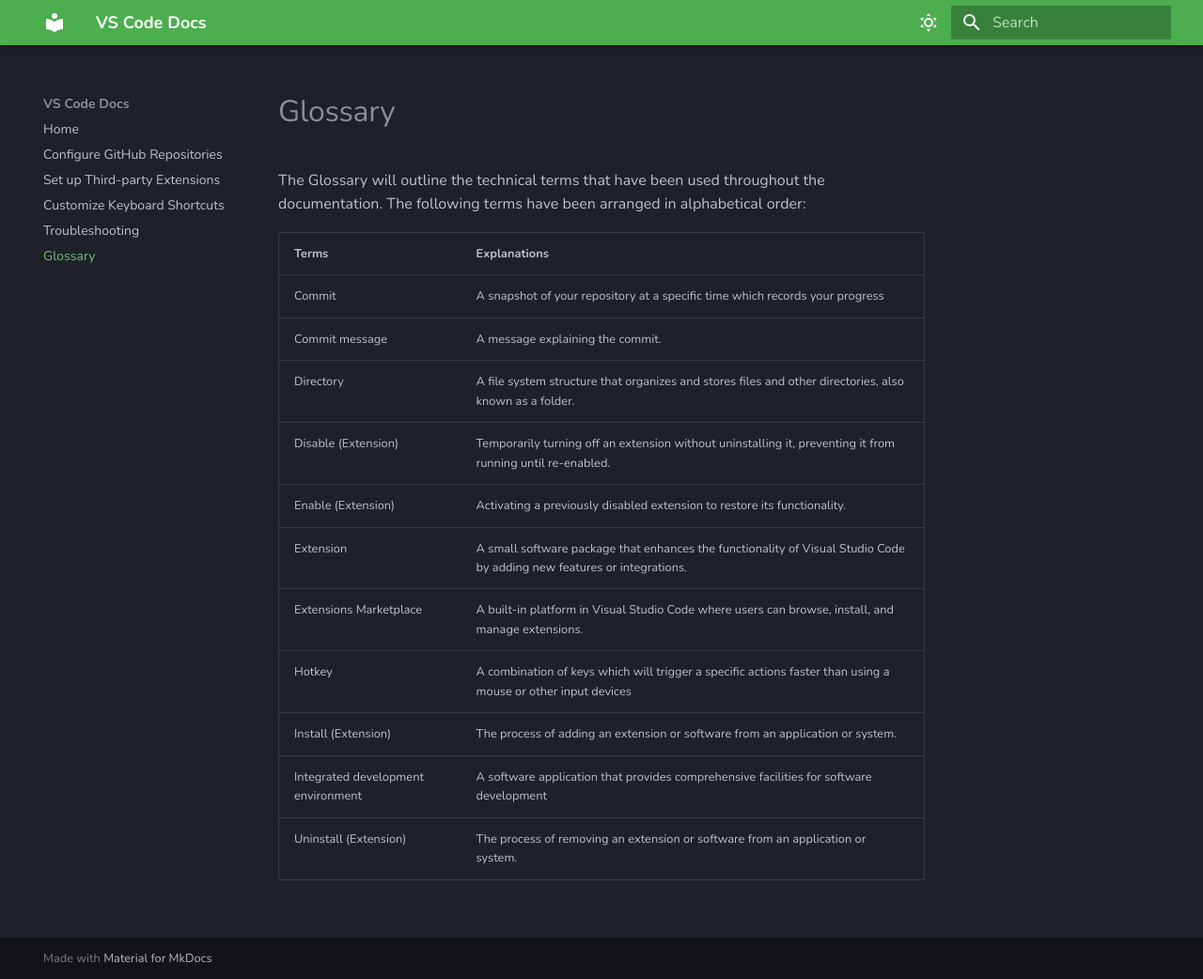
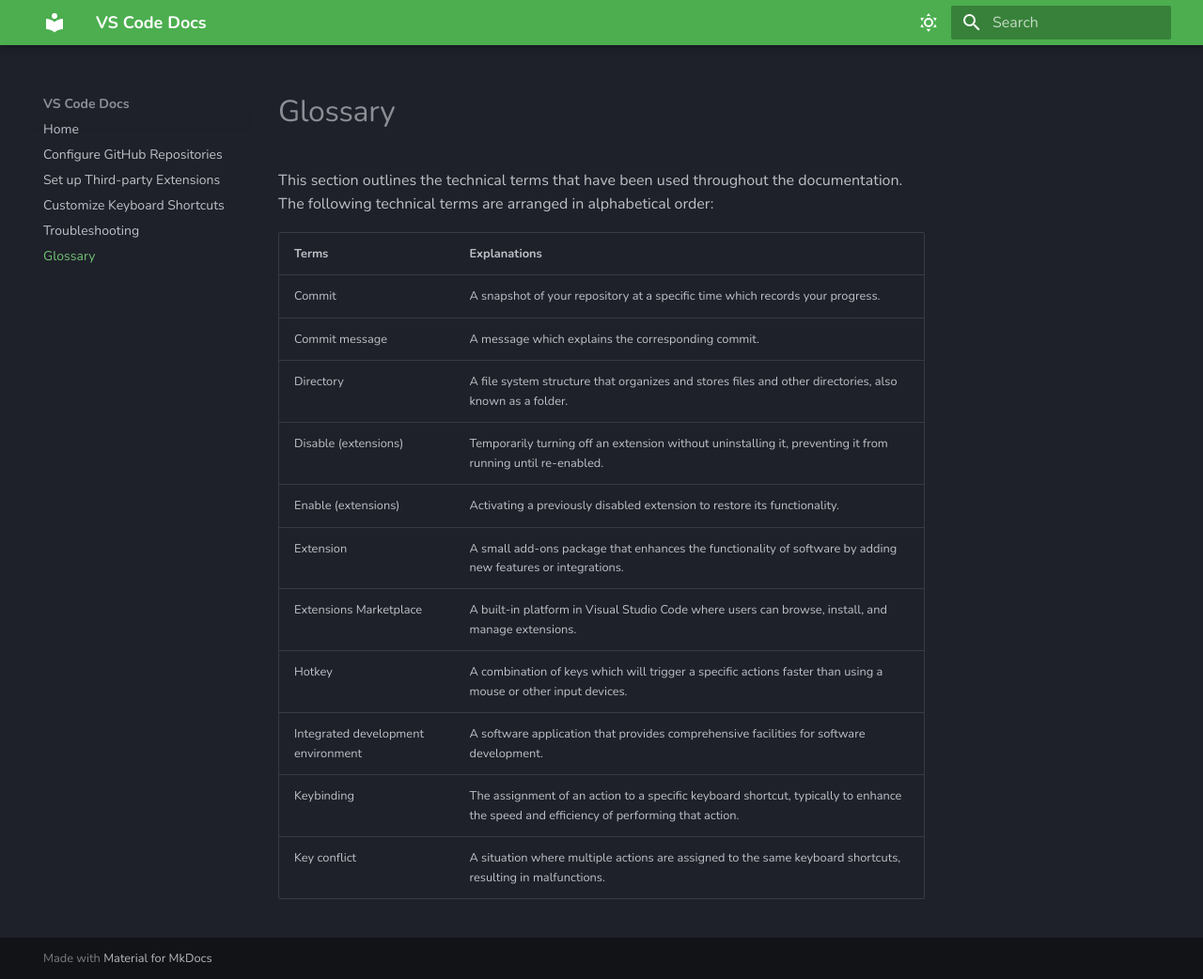
Before and after one commit to DJANG2024/MKDocsMaterial, an MkDocs documentation site: the page built from docs/Glossary.md, in a window 1280 px wide and 1042 px high. Shown: the whole window at 94% size. Built offline with MkDocs 1.6.1 and Material for MkDocs 9.7.7, drawn with Linux system fonts in a browser that asks for light colours.

Commit message:
Edit text

```diff
--- a/docs/Glossary.md
+++ b/docs/Glossary.md
@@ -1,18 +1,17 @@
 
-The Glossary will outline the technical terms that have been used throughout the documentation.
-The following terms have been arranged in alphabetical order:
+This section outlines the technical terms that have been used throughout the documentation. The following technical terms are arranged in alphabetical order:
 
 
 | Terms                              | Explanations                                                                           |
 | ---------------------------------- | -------------------------------------------------------------------------------------- |
-| Commit                             | A snapshot of your repository at a specific time which records your progress           |
-| Commit message                     | A message explaining the commit.                                                       |
+| Commit                             | A snapshot of your repository at a specific time which records your progress.           |
+| Commit message                     | A message which explains the corresponding commit.                                                       |
 | Directory                          | A file system structure that organizes and stores files and other directories, also known as a folder.   |
-| Disable (Extension)                | Temporarily turning off an extension without uninstalling it, preventing it from running until re-enabled. |
-| Enable (Extension)                 | Activating a previously disabled extension to restore its functionality. |
-| Extension                          | A small software package that enhances the functionality of Visual Studio Code by adding new features or integrations. |
+| Disable (extensions)                | Temporarily turning off an extension without uninstalling it, preventing it from running until re-enabled. |
+| Enable (extensions)                 | Activating a previously disabled extension to restore its functionality. |
+| Extension                          | A small add-ons package that enhances the functionality of software by adding new features or integrations. |
 | Extensions Marketplace             | A built-in platform in Visual Studio Code where users can browse, install, and manage extensions. |
-| Hotkey                             | A combination of keys which will trigger a specific actions faster than using a mouse or other input devices  |
-| Install (Extension)                          | The process of adding an extension or software from an application or system. |
-| Integrated development environment | A software application that provides comprehensive facilities for software development |
-| Uninstall (Extension)              | The process of removing an extension or software from an application or system. |
+| Hotkey                             | A combination of keys which will trigger a specific actions faster than using a mouse or other input devices.  |
+| Integrated development environment | A software application that provides comprehensive facilities for software development. |
+| Keybinding                         | The assignment of an action to a specific keyboard shortcut, typically to enhance the speed and efficiency of performing that action. |
+| Key conflict                       | A situation where multiple actions are assigned to the same keyboard shortcuts, resulting in malfunctions. |
```
Also changed, not shown: docs/keyboard_shortcuts.md (+3 -3 lines).
